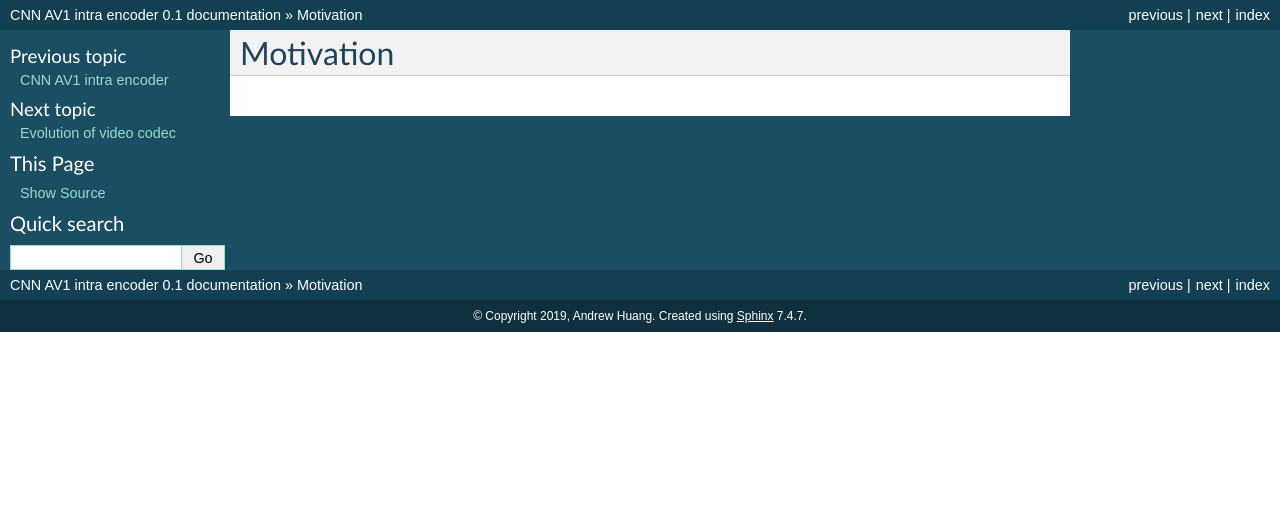
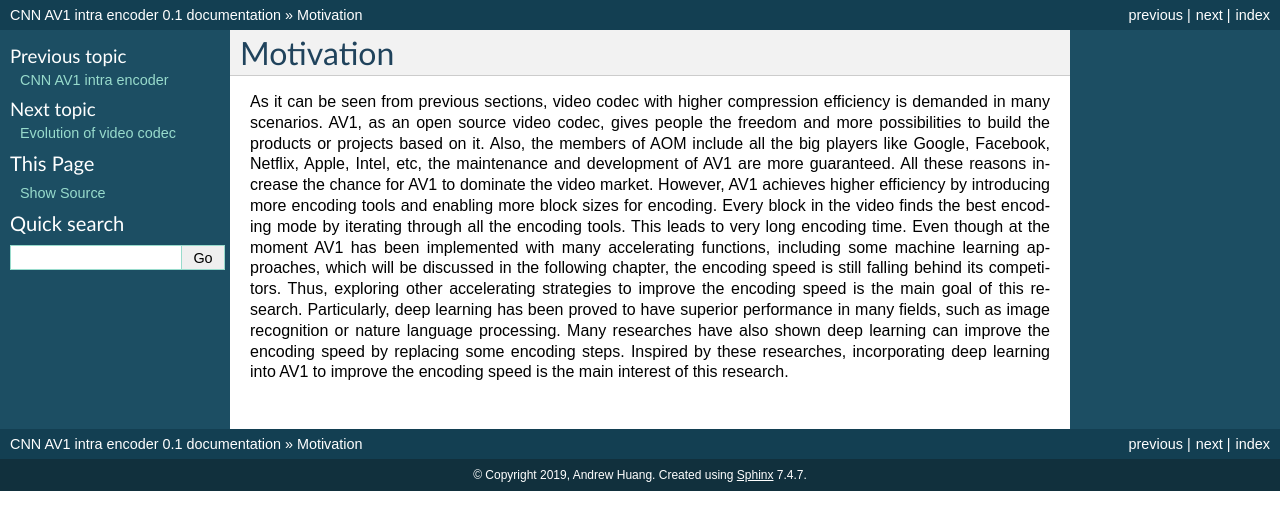
Before and after one commit to epadam/CNN-AV1-intra-encoder, a Sphinx documentation site: the page built from source/motivation.rst, in a window 1280 px wide. Shown: the top 530 px of the page. Built offline with Sphinx 7.4.7, drawn with Linux system fonts in a browser that asks for light colours.

Commit message:
Update motivation.rst

```diff
--- a/source/motivation.rst
+++ b/source/motivation.rst
@@ -1,3 +1,4 @@
 
 Motivation
 ==============================
+As it can be seen from previous sections, video codec with higher compression efficiency is demanded in many scenarios. AV1, as an open source video codec, gives people the freedom and more possibilities to build the products or projects based on it. Also, the members of AOM include all the big players like Google, Facebook, Netflix, Apple, Intel, etc, the maintenance and development of AV1 are more guaranteed. All these reasons increase the chance for AV1 to dominate the video market. However, AV1 achieves higher efficiency by introducing more encoding tools and enabling more block sizes for encoding. Every block in the video finds the best encoding mode by iterating through all the encoding tools. This leads to very long encoding time. Even though at the moment AV1 has been implemented with many accelerating functions, including some machine learning approaches, which will be discussed in the following chapter, the encoding speed is still falling behind its competitors. Thus, exploring other accelerating strategies to improve the encoding speed is the main goal of this research. Particularly, deep learning has been proved to have superior performance in many fields, such as image recognition or nature language processing. Many researches have also shown deep learning can improve the encoding speed by replacing some encoding steps. Inspired by these researches, incorporating deep learning into AV1 to improve the encoding speed is the main interest of this research.
```
